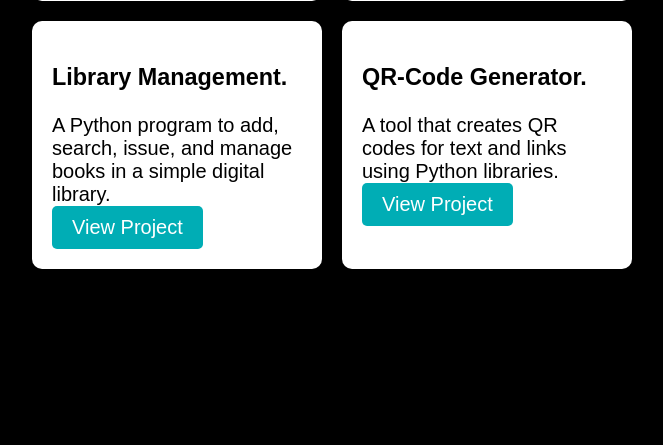
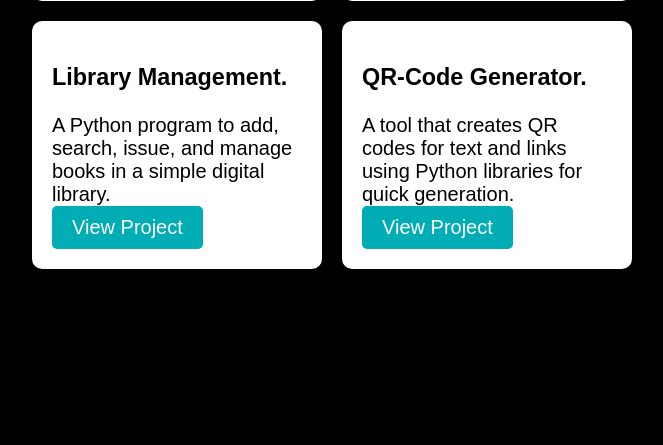
Before and after one commit to ArshMukadam/Flask-Projects, a Flask app: page /projects in a window 1280 px wide. Shown: the part 772-1217 px from the top of the page, without its empty margins (308-971 px from the left). Run offline with Flask 3, Linux system fonts and the light colour scheme.

Commit message:
Modified requirements.txt and projects in temp

```diff
--- a/requirements.txt
+++ b/requirements.txt
@@ -0,0 +1 @@
+flask
--- a/templates/projects.html
+++ b/templates/projects.html
@@ -46,8 +46,8 @@
             </div>
             <div class="card">
                 <h3>QR-Code Generator.</h3>
-                <p2>A tool that creates QR codes for text and links using Python libraries.</p2>
-                <a href="https://github.com/ArshMukadam/Python-Projects/blob/a3d058a0df695f3dd7d17fe039716205037424f2/Mini%20QR%20Code%20Generator.py" class="btn">View Project</a>
+                <p2>A tool that creates QR codes for text and links using Python libraries for quick generation.</p2>
+                <br><a href="https://github.com/ArshMukadam/Python-Projects/blob/a3d058a0df695f3dd7d17fe039716205037424f2/Mini%20QR%20Code%20Generator.py" class="btn">View Project</a>
             </div>
         </div>
     </section>
```
